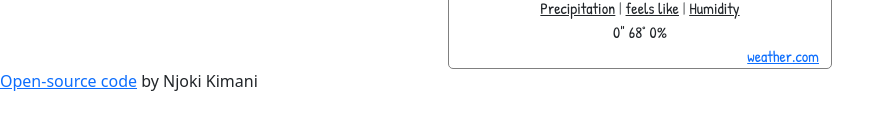
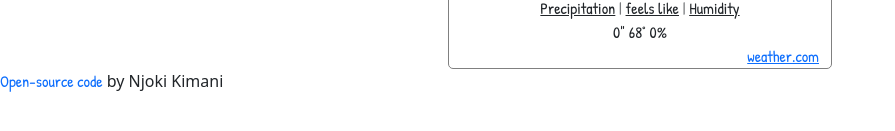
Before and after one commit to NjokiKimani/WeatherApp, a plain HTML site: page index.html in a window 1280 px wide. Shown: the part 423-554 px from the top of the page, without its empty margins (0-895 px from the left). Drawn offline with nearby package versions, Linux system fonts and the light colour scheme.

Commit message:
Centered open-source link and styled it

```diff
--- a/index.html
+++ b/index.html
@@ -67,7 +67,7 @@
         >
       </div>
     </div>
-    <a href="https://github.com/NjokiKimani/WeatherApp" class="openSource">Open-source code</a> by Njoki Kimani
+    <a href="https://github.com/NjokiKimani/WeatherApp" class="openSource" target="_blank">Open-source code</a> by Njoki Kimani
     <script src="index.js"></script>
   </body>
 </html>
--- a/style.css
+++ b/style.css
@@ -90,3 +90,9 @@ h1 {
 .values {
   position: relative;
 }
+.openSource{
+  text-align: center;
+  text-decoration: none;
+    font-family: "Coming Soon", cursive;
+  font-family: "Patrick Hand", cursive;
+}
```
